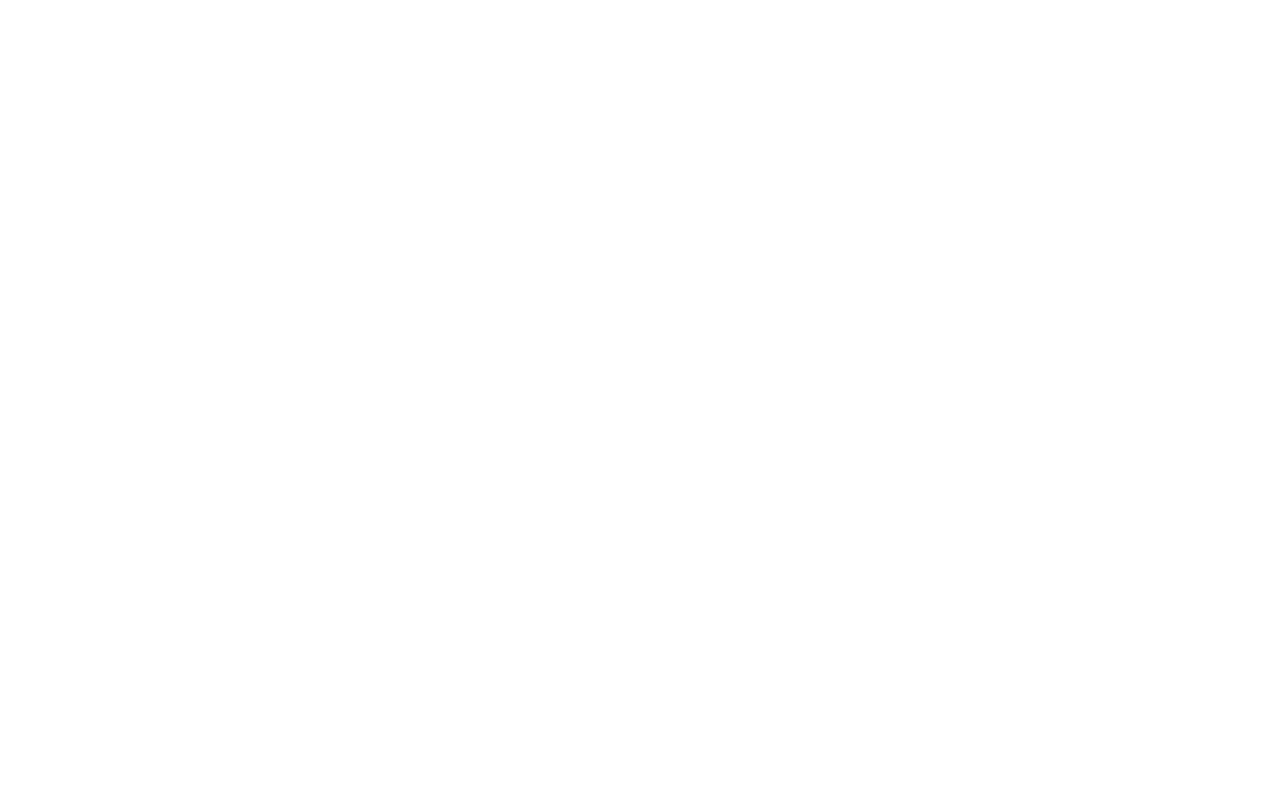
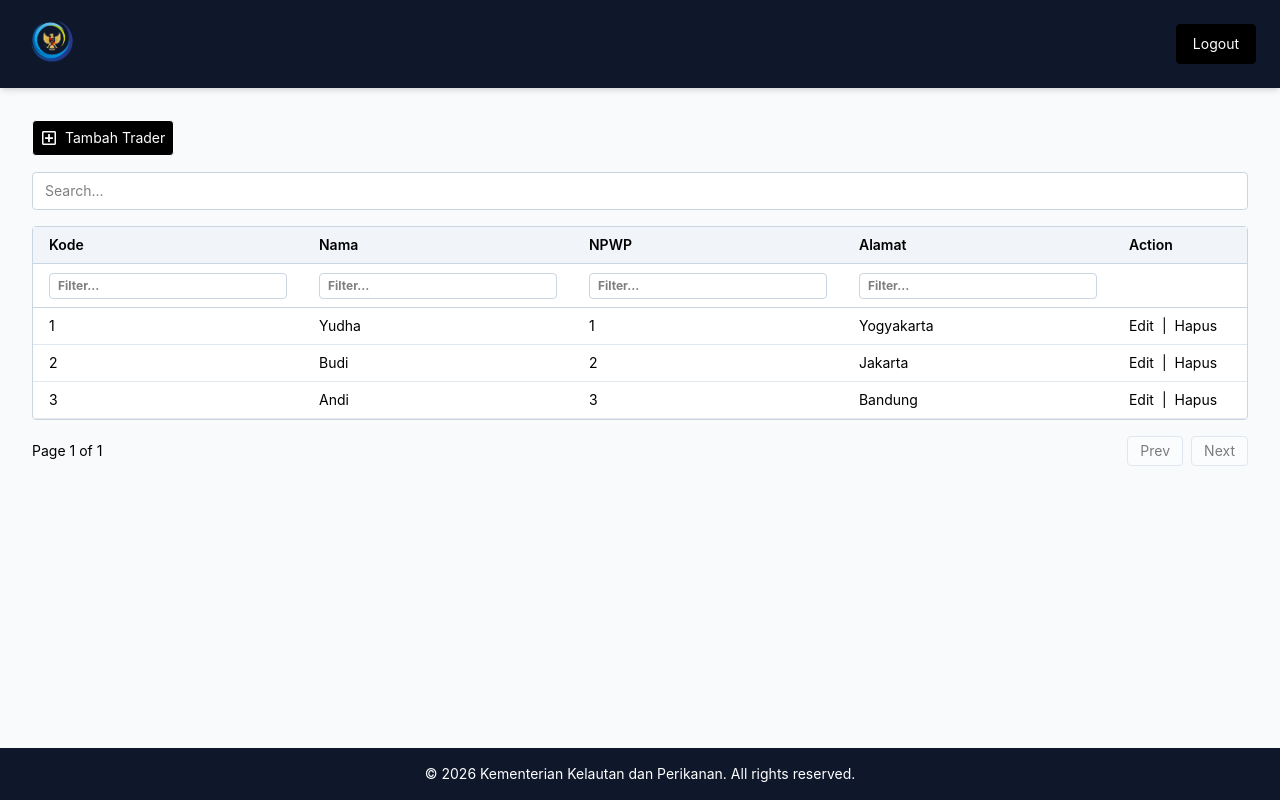
Before and after one commit to yudhaginongpratidina/kkp-semarang-v1, a React (Vite) app: page /traders in a window 1280 px wide. Built offline with nearby package versions, Linux system fonts and the light colour scheme.

Commit message:
create trader table

```diff
--- a/src/app/router.tsx
+++ b/src/app/router.tsx
@@ -5,6 +5,7 @@
 import AuthRoutesWithSkeleton from '../modules/auth/routes';
 import MenuRoutesWithSkeleton from '../modules/menu/routes';
 import OfficerRoutesWithSkeleton from '../modules/officer/routes';
+import TraderRoutesWithSkeleton from '../modules/trader/routes';
 
 // main router
 export const router = createBrowserRouter([
@@ -20,4 +21,8 @@
         path: '/officers/*',
         Component: OfficerRoutesWithSkeleton,
     },
+    {
+        path: '/traders/*',
+        Component: TraderRoutesWithSkeleton,
+    },
 ]);
--- a/src/modules/menu/components/menus/main.menu.list.tsx
+++ b/src/modules/menu/components/menus/main.menu.list.tsx
@@ -53,6 +53,7 @@
             />
 
             <MenuItem
+                href="/traders"
                 title="Traders"
                 description="Kelola profil trader dan validasi data NPWP untuk kepatuhan transaksi."
                 icon={<IoIosPeople size={32} className="text-black" />}
--- /dev/null
+++ b/src/modules/trader/components/forms/create.trader.form.tsx
@@ -0,0 +1,33 @@
+import { Form, TextInput, Button } from '../../../../shared/components';
+
+export default function CreateTraderForm() {
+    return (
+        <Form>
+            <TextInput
+                name="kode"
+                label="Kode Trader"
+                placeholder="Masukkan kode trader"
+                required
+            />
+            <TextInput
+                name="name"
+                label="Nama Trader"
+                placeholder="Masukkan nama trader"
+                required
+            />
+            <TextInput
+                name="npwp"
+                label="NPWP"
+                placeholder="Masukkan npwp trader"
+                required
+            />
+            <TextInput
+                name="alamat"
+                label="Alamat"
+                placeholder="Masukkan alamat trader"
+                required
+            />
+            <Button>Tambah Trader</Button>
+        </Form>
+    );
+}
--- /dev/null
+++ b/src/modules/trader/components/forms/edit.trader.form.tsx
@@ -0,0 +1,40 @@
+import { Form, TextInput, Button } from '../../../../shared/components';
+
+export default function EditTraderForm({ id }: { id: string }) {
+    return (
+        <Form>
+            <TextInput
+                name="id"
+                label="ID Petugas"
+                value={id}
+                disabled
+                required
+            />
+            <TextInput
+                name="kode"
+                label="Kode Trader"
+                placeholder="Masukkan kode trader"
+                required
+            />
+            <TextInput
+                name="name"
+                label="Nama Trader"
+                placeholder="Masukkan nama trader"
+                required
+            />
+            <TextInput
+                name="npwp"
+                label="NPWP"
+                placeholder="Masukkan npwp trader"
+                required
+            />
+            <TextInput
+                name="alamat"
+                label="Alamat"
+                placeholder="Masukkan alamat trader"
+                required
+            />
+            <Button>Edit Trader</Button>
+        </Form>
+    );
+}
--- /dev/null
+++ b/src/modules/trader/components/skeletons/trader.skeleton.tsx
@@ -0,0 +1,3 @@
+export default function TraderSkeleton() {
+    return <></>;
+}
--- /dev/null
+++ b/src/modules/trader/components/tables/trader.table.tsx
@@ -0,0 +1,71 @@
+import type { ColumnDef } from '@tanstack/react-table';
+import { Modal, Table } from '../../../../shared/components';
+import EditTraderForm from '../forms/edit.trader.form';
+
+type Trader = {
+    id: string;
+    kode: string;
+    nama: string;
+    npwp: string;
+    alamat: string;
+};
+
+const columns: ColumnDef<Trader>[] = [
+    {
+        accessorKey: 'kode',
+        header: 'Kode',
+        enableColumnFilter: true,
+    },
+    {
+        accessorKey: 'nama',
+        header: 'Nama',
+        enableColumnFilter: true,
+    },
+    {
+        accessorKey: 'npwp',
+        header: 'NPWP',
+        enableColumnFilter: true,
+    },
+    {
+        accessorKey: 'alamat',
+        header: 'Alamat',
+        enableColumnFilter: true,
+    },
+    {
+        accessorKey: 'action',
+        header: 'Action',
+        enableColumnFilter: false,
+        cell: ({ row }) => {
+            return (
+                <div className="flex items-center gap-2">
+                    <Modal
+                        title="Edit Petugas"
+                        trigger={
+                            <button className="hover:cursor-pointer">
+                                Edit
+                            </button>
+                        }
+                    >
+                        <EditTraderForm id={row.original.id} />
+                    </Modal>
+                    <span>|</span>
+                    <button className="hover:cursor-pointer">Hapus</button>
+                </div>
+            );
+        },
+    },
+];
+
+const data: Trader[] = [
+    { id: '1', kode: '1', nama: 'Yudha', npwp: '1', alamat: 'Yogyakarta' },
+    { id: '2', kode: '2', nama: 'Budi', npwp: '2', alamat: 'Jakarta' },
+    { id: '3', kode: '3', nama: 'Andi', npwp: '3', alamat: 'Bandung' },
+];
+
+export default function TraderTable() {
+    return (
+        <>
+            <Table columns={columns} data={data} />
+        </>
+    );
+}
--- /dev/null
+++ b/src/modules/trader/layouts/trader.layout.tsx
@@ -0,0 +1,20 @@
+import HeaderNavigation from '../../../shared/navigations/header.navigation';
+import FooterNavigation from '../../../shared/navigations/footer.navigation';
+
+export default function TraderLayout({
+    children,
+}: {
+    children: React.ReactNode;
+}) {
+    return (
+        <div className="min-h-screen bg-slate-50 flex flex-col">
+            <HeaderNavigation />
+            <main className="flex-1 p-8">
+                <div className="w-full mx-auto max-w-7xl space-y-4">
+                    {children}
+                </div>
+            </main>
+            <FooterNavigation />
+        </div>
+    );
+}
--- /dev/null
+++ b/src/modules/trader/pages/trader.page.tsx
@@ -0,0 +1,28 @@
+import { Modal } from '../../../shared/components';
+
+import TraderLayout from '../layouts/trader.layout';
+import CreateTraderForm from '../components/forms/create.trader.form';
+import TraderTable from '../components/tables/trader.table';
+
+import { FaRegPlusSquare } from 'react-icons/fa';
+
+export default function TraderPage() {
+    return (
+        <TraderLayout>
+            <Modal
+                title="Tambah Trader"
+                trigger={
+                    <>
+                        <button className="h-9 px-2 border rounded-sm flex justify-center items-center gap-2 hover:cursor-pointer bg-black text-white">
+                            <FaRegPlusSquare className="w-4 h-4" />
+                            <span className="text-sm">Tambah Trader</span>
+                        </button>
+                    </>
+                }
+            >
+                <CreateTraderForm />
+            </Modal>
+            <TraderTable />
+        </TraderLayout>
+    );
+}
--- /dev/null
+++ b/src/modules/trader/routes.tsx
@@ -0,0 +1,24 @@
+// react
+import { lazy, Suspense } from 'react';
+import { Routes, Route } from 'react-router-dom';
+
+// skeleton
+import TraderSkeleton from './components/skeletons/trader.skeleton';
+
+// pages
+const TraderPage = lazy(() => import('./pages/trader.page'));
+
+export default function TraderRoutesWithSkeleton() {
+    return (
+        <Routes>
+            <Route
+                path="/"
+                element={
+                    <Suspense fallback={<TraderSkeleton />}>
+                        <TraderPage />
+                    </Suspense>
+                }
+            />
+        </Routes>
+    );
+}
```
